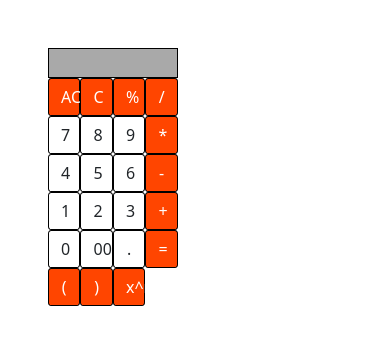
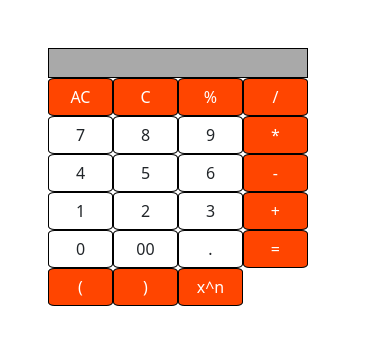
Before and after one commit to nirajnagrale/Calculator-master, a plain HTML site: page index.html in a window 390 px wide. Shown: the top 344 px of the page. Drawn offline with nearby package versions, Linux system fonts and the light colour scheme.

Commit message:
made responsive

```diff
--- a/index.html
+++ b/index.html
@@ -13,46 +13,46 @@
 <body>
     <div class="m-5 container">
         <div class="row">
-            <div class="col-4  display" id="display">
+            <div class="col-8 col-md-4  display" id="display">
             </div>
         </div>
         <div class="row">
-            <div class="col-1 btn operator" data_value="AC"> AC</div>
-            <div class="col-1 btn operator" data_value="C"> C</div>
-            <div class="col-1 btn operator" data_value="%">%</div>
-            <div class="col-1 btn operator" data_value="/">/</div>
+            <div class="col-2 col-md-1 btn operator" data_value="AC"> AC</div>
+            <div class="col-2 col-md-1 btn operator" data_value="C"> C</div>
+            <div class="col-2 col-md-1 btn operator" data_value="%">%</div>
+            <div class="col-2 col-md-1 btn operator" data_value="/">/</div>
 
         </div>
         <div class="row">
-            <div class="col-1 btn number" data_value="7">7</div>
-            <div class="col-1 btn number" data_value="8">8</div>
-            <div class="col-1 btn number" data_value="9">9</div>
-            <div class="col-1 btn operator" data_value="*">*</div>
+            <div class="col-2 col-md-1 btn number" data_value="7">7</div>
+            <div class="col-2 col-md-1 btn number" data_value="8">8</div>
+            <div class="col-2 col-md-1 btn number" data_value="9">9</div>
+            <div class="col-2 col-md-1 btn operator" data_value="*">*</div>
 
         </div>
         <div class="row">
-            <div class="col-1 btn number" data_value="4">4</div>
-            <div class="col-1 btn number" data_value="5">5</div>
-            <div class="col-1 btn number" data_value="6">6</div>
-            <div class="col-1 btn operator" data_value="-">-</div>
+            <div class="col-2 col-md-1 btn number" data_value="4">4</div>
+            <div class="col-2 col-md-1 btn number" data_value="5">5</div>
+            <div class="col-2 col-md-1 btn number" data_value="6">6</div>
+            <div class="col-2 col-md-1 btn operator" data_value="-">-</div>
         </div>
         <div class="row">
-            <div class="col-1 btn number" data_value="1">1</div>
-            <div class="col-1 btn number" data_value="2">2</div>
-            <div class="col-1 btn number" data_value="3">3</div>
-            <div class="col-1 btn operator" data_value="+">+</div>
+            <div class="col-2 col-md-1 btn number" data_value="1">1</div>
+            <div class="col-2 col-md-1 btn number" data_value="2">2</div>
+            <div class="col-2 col-md-1 btn number" data_value="3">3</div>
+            <div class="col-2 col-md-1 btn operator" data_value="+">+</div>
         </div>
         <div class="row">
-            <div class="col-1 btn number" data_value="0">0</div>
-            <div class="col-1 btn number" data_value="00">00</div>
-            <div class="col-1 btn number" data_value=".">.</div>
-            <div class="col-1 btn operator" data_value="=">=</div>
+            <div class="col-2 col-md-1 btn number" data_value="0">0</div>
+            <div class="col-2 col-md-1 btn number" data_value="00">00</div>
+            <div class="col-2 col-md-1 btn number" data_value=".">.</div>
+            <div class="col-2 col-md-1 btn operator" data_value="=">=</div>
 
         </div>
         <div class="row">
-            <div class="col-1 btn operator" data_value="(">(</div>
-            <div class="col-1 btn operator" data_value=")">)</div>
-            <div class="col-1 btn operator" data_value="**">x^n</div>
+            <div class="col-2 col-md-1 btn operator" data_value="(">(</div>
+            <div class="col-2 col-md-1 btn operator" data_value=")">)</div>
+            <div class="col-2 col-md-1 btn operator" data_value="**">x^n</div>
         </div>
 
     </div>
```
